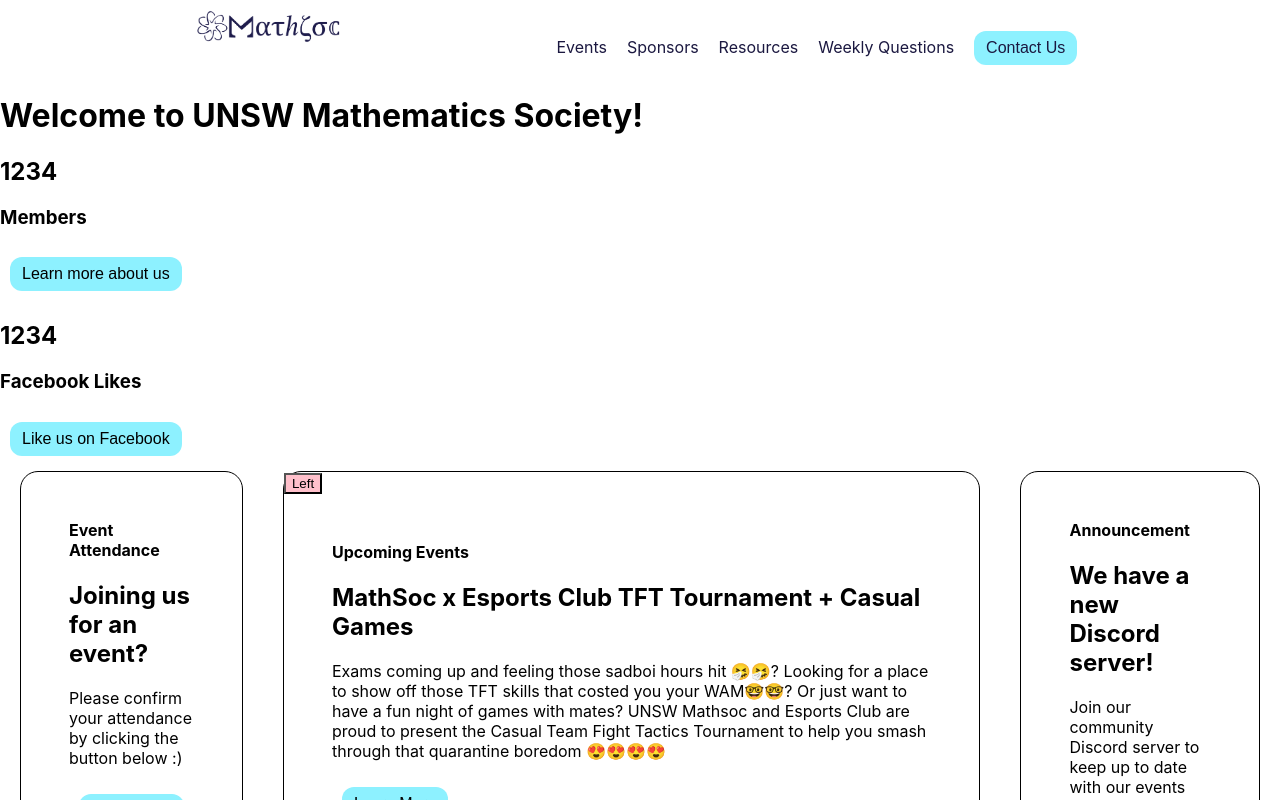
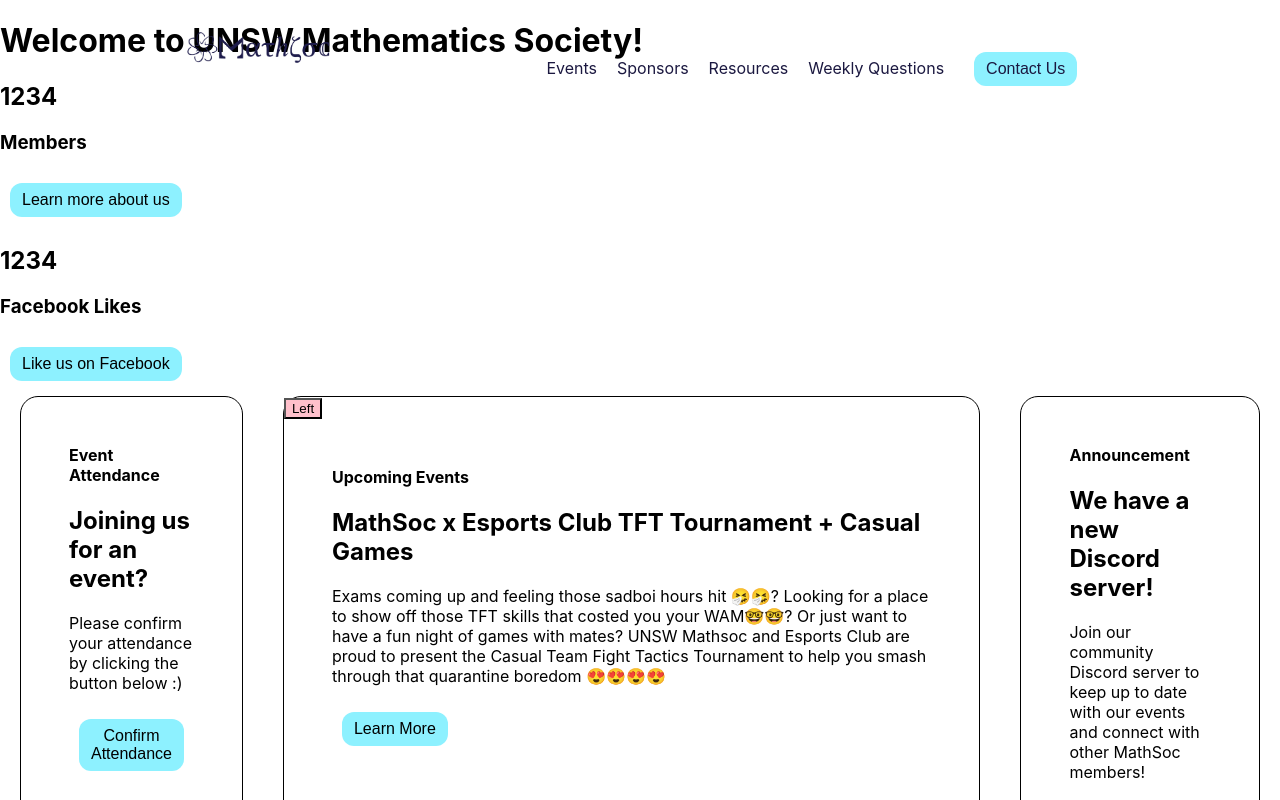
Before and after one commit to axieax/mathsoc-website, a React (Create React App) app: page / in a window 1280 px wide. Shown: the top 800 px of the page. Built offline with nearby package versions, Linux system fonts and the light colour scheme.

Commit message:
header css improvement

```diff
--- a/src/components/Header.scss
+++ b/src/components/Header.scss
@@ -1,11 +1,12 @@
 header {
   text-align: center;
-  position: sticky;
+  position: fixed;
+  justify-content: center;
+  align-items: center;
   img {
     width: 12%;
   }
   nav {
-    display: inline;
     margin-left: 200px;
     font-size: 16px;
     text-decoration: none;
@@ -22,3 +23,4 @@
     }
   }
 }
+// link (e.g. hover)
--- a/src/components/Header.tsx
+++ b/src/components/Header.tsx
@@ -6,7 +6,7 @@
 
 interface NavItemProps {
     link: string;
-    value: string;
+    value: string | object;
 }
 
 const NavLinkStyle = {
@@ -38,9 +38,7 @@
                     <NavItem link='/sponsors' value='Sponsors'/>
                     <NavItem link='/resources' value='Resources'/>
                     <NavItem link='/quiz' value='Weekly Questions'/>
-                    <Link to='/contact'>
-                        <Button value='Contact Us'/>
-                    </Link>
+                    <NavItem link='/contact' value={<Button value='Contact Us'/>}/>
                 </nav>
             </header>
             </>
```
